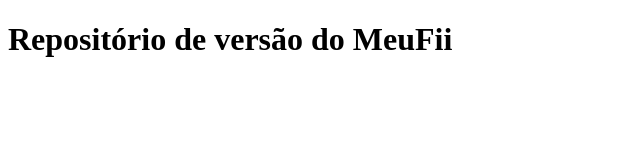
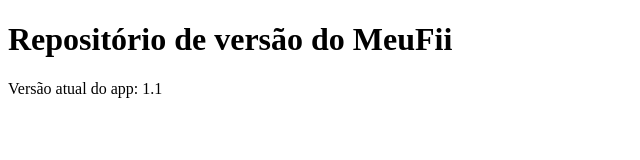
Before and after one commit to jonlopesmoreira/MeuFiiVersion, a plain HTML site: page index.html in a window 1280 px wide. Shown: the whole page, without its empty margins (0-640 px from the left). Drawn offline with Linux system fonts and the light colour scheme.

Commit message:
melhorando index

```diff
--- a/index.html
+++ b/index.html
@@ -8,6 +8,23 @@
 
 <body>
     <h1>Repositório de versão do MeuFii</h1>
+    <p>Versão atual do app: <span id="version">Carregando...</span></p>
+
+    <script>
+        // URL do version.json no GitHub Pages
+        const versionUrl = 'version.json'; // se estiver na mesma pasta
+        // ou: const versionUrl = 'https://<usuario>.github.io/<repo>/version.json';
+
+        fetch(versionUrl)
+            .then(response => response.json())
+            .then(data => {
+                document.getElementById('version').innerText = data.version;
+            })
+            .catch(err => {
+                console.error('Erro ao carregar versão:', err);
+                document.getElementById('version').innerText = 'Erro ao carregar';
+            });
+    </script>
 </body>
 
 </html>
```
